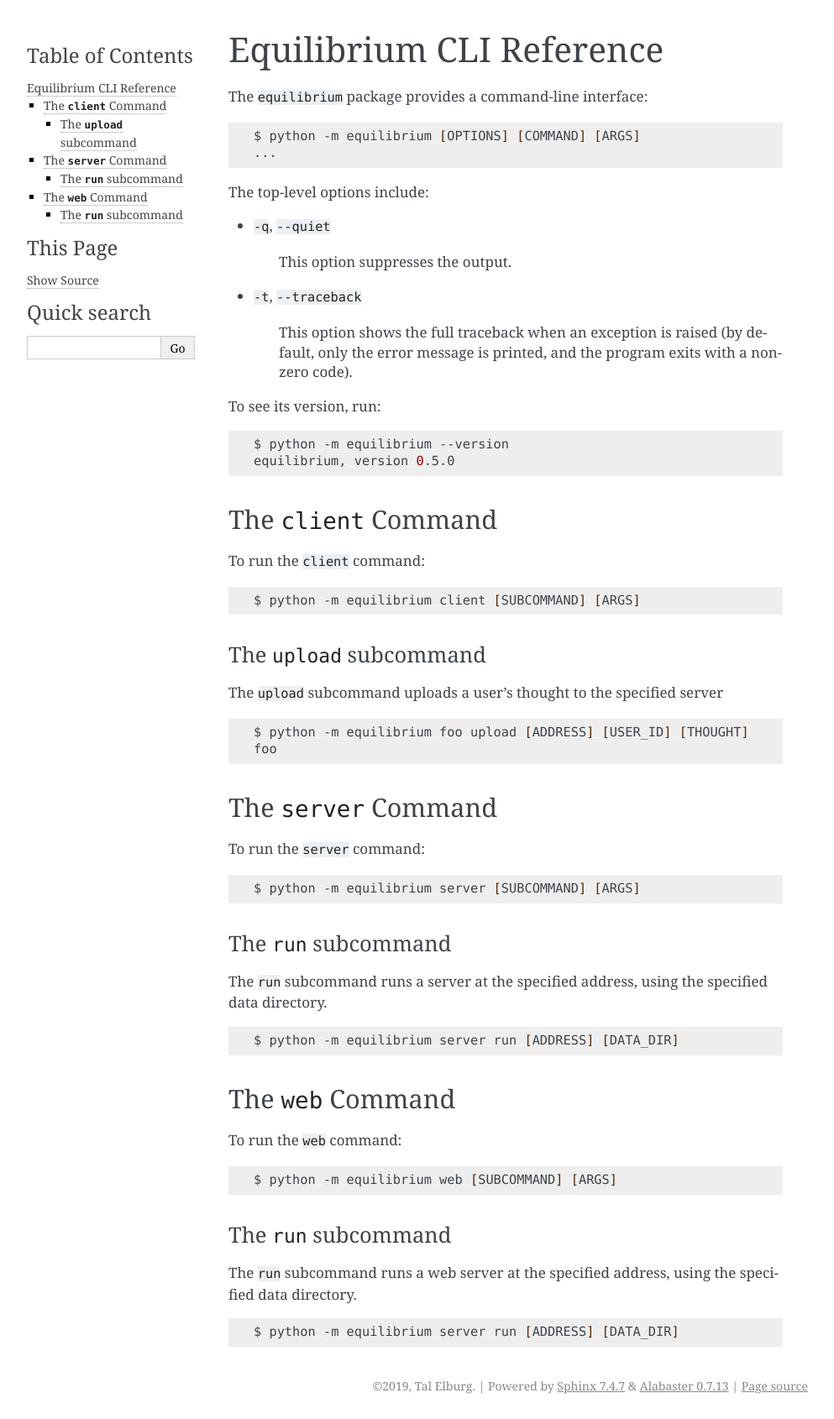
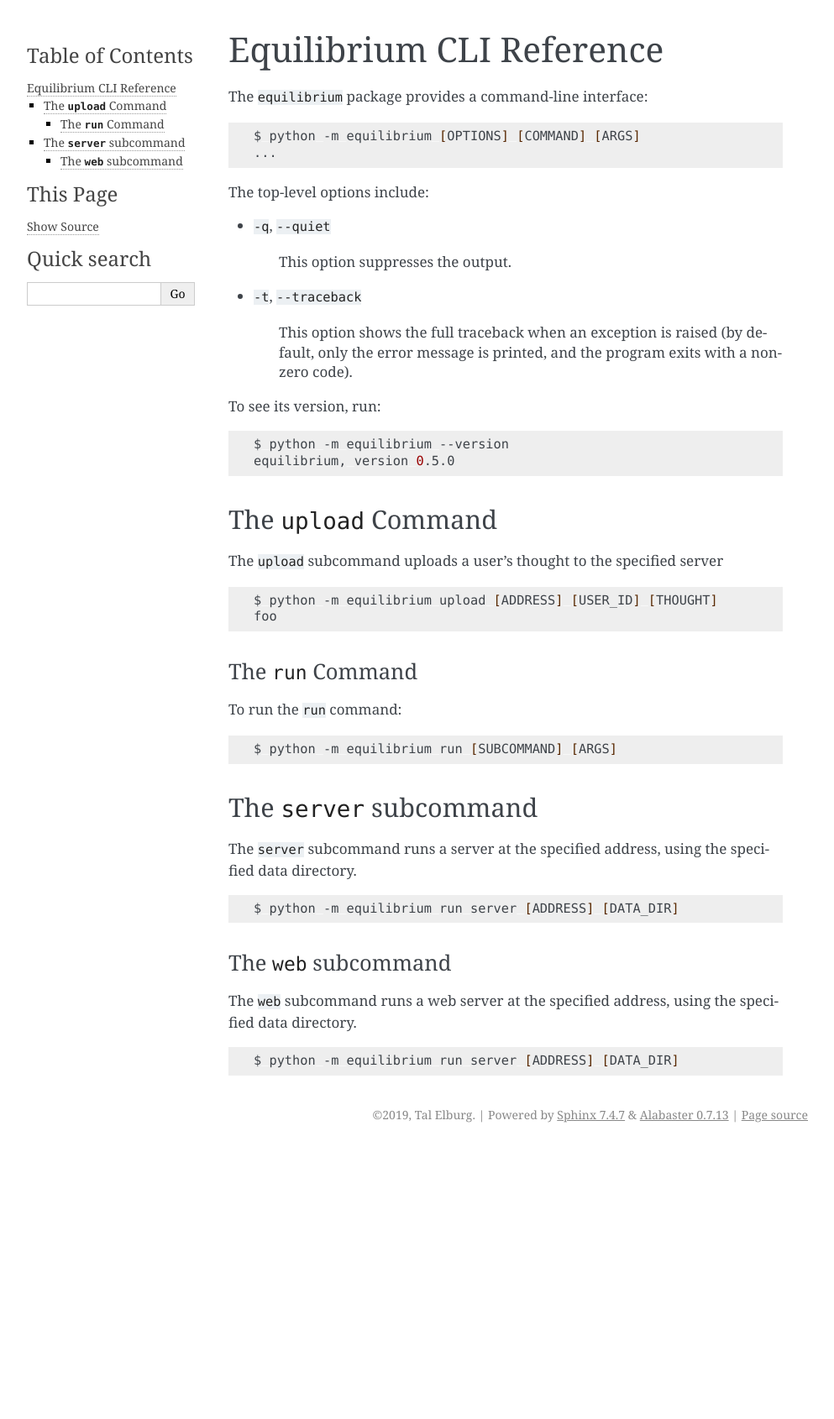
Before and after one commit to talelburg/Equilibrium, a Sphinx documentation site: the page built from docs/source/cli.rst, in a window 1280 px wide. Shown: the whole page at 84% size, without its empty margins (148-1141 px from the left). Built offline with Sphinx 7.4.7, drawn with Linux system fonts in a browser that asks for light colours; after the commit the page ends 1367 px from its top, so only the background shows below that.

```diff
--- a/docs/source/cli.rst
+++ b/docs/source/cli.rst
@@ -27,57 +27,39 @@ To see its version, run:
     $ python -m equilibrium --version
     equilibrium, version 0.5.0
 
-The ``client`` Command
--------------------
-
-To run the ``client`` command:
-
-.. code:: bash
-
-    $ python -m equilibrium client [SUBCOMMAND] [ARGS]
-
-The ``upload`` subcommand
+The ``upload`` Command
 ~~~~~~~~~~~~~~~~~~~~~~
 
 The ``upload`` subcommand uploads a user's thought to the specified server
 
 .. code:: bash
 
-    $ python -m equilibrium foo upload [ADDRESS] [USER_ID] [THOUGHT]
+    $ python -m equilibrium upload [ADDRESS] [USER_ID] [THOUGHT]
     foo
 
-The ``server`` Command
+The ``run`` Command
 -------------------
 
-To run the ``server`` command:
+To run the ``run`` command:
 
 .. code:: bash
 
-    $ python -m equilibrium server [SUBCOMMAND] [ARGS]
+    $ python -m equilibrium run [SUBCOMMAND] [ARGS]
 
-The ``run`` subcommand
+The ``server`` subcommand
 ~~~~~~~~~~~~~~~~~~~~~~
 
-The ``run`` subcommand runs a server at the specified address, using the specified data directory.
+The ``server`` subcommand runs a server at the specified address, using the specified data directory.
 
 .. code:: bash
 
-    $ python -m equilibrium server run [ADDRESS] [DATA_DIR]
+    $ python -m equilibrium run server [ADDRESS] [DATA_DIR]
 
-The ``web`` Command
+The ``web`` subcommand
 --------------------
 
-To run the ``web`` command:
+The ``web`` subcommand runs a web server at the specified address, using the specified data directory.
 
 .. code:: bash
 
-    $ python -m equilibrium web [SUBCOMMAND] [ARGS]
-
-The ``run`` subcommand
-~~~~~~~~~~~~~~~~~~~~~~
-
-The ``run`` subcommand runs a web server at the specified address, using the specified data directory.
-
-.. code:: bash
-
-    $ python -m equilibrium server run [ADDRESS] [DATA_DIR]
+    $ python -m equilibrium run server [ADDRESS] [DATA_DIR]
```
Also changed, not shown: README.md (+126 -1 lines), 2 other files.
